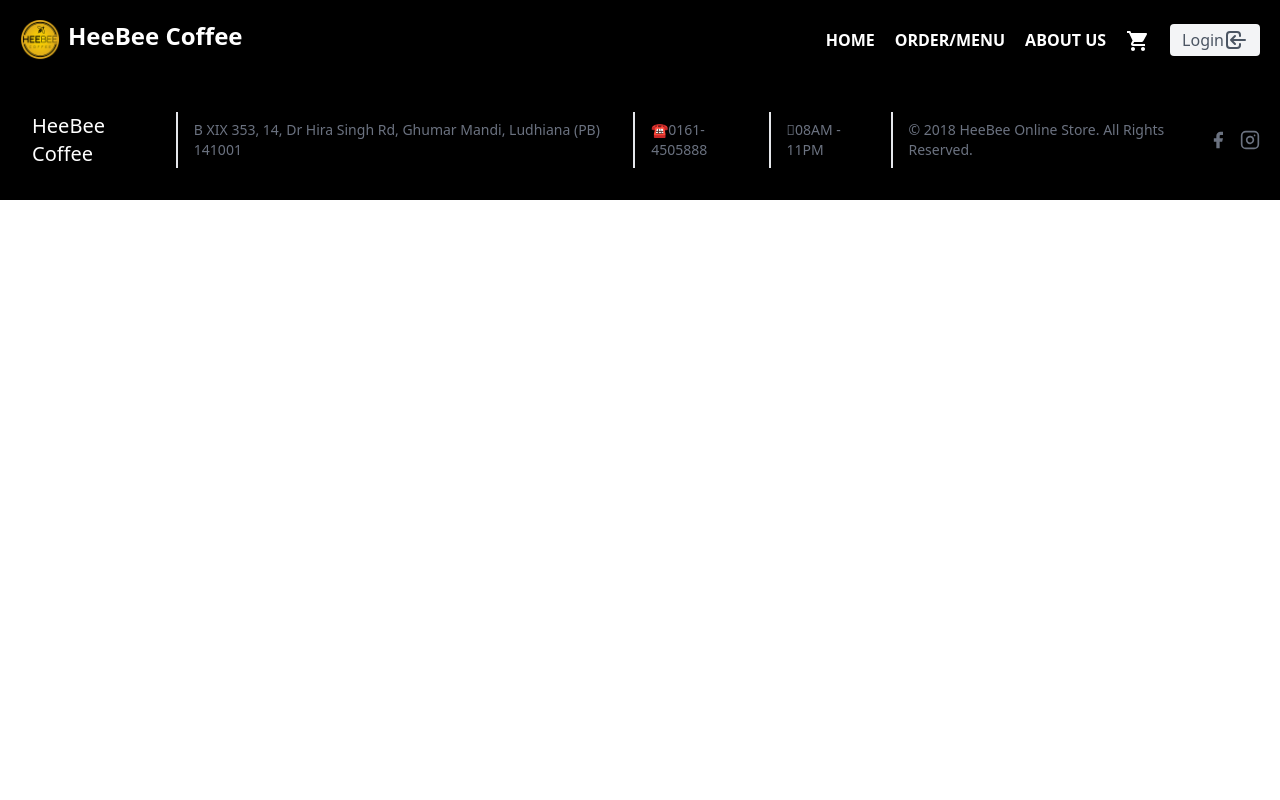
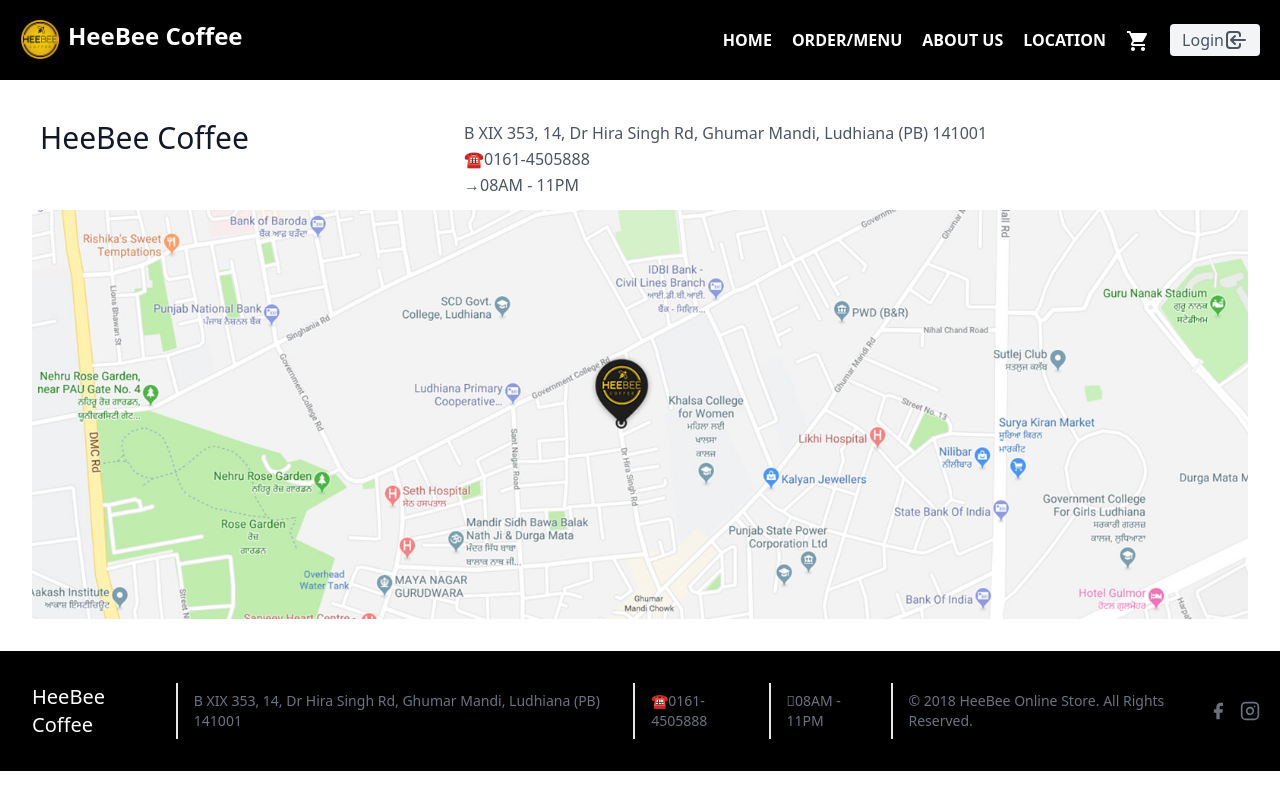
Before and after one commit to AvinashKumar69/HeeBee-Coffee-UI, a React (Create React App) app: page /location in a window 1280 px wide. Built offline with nearby package versions, Linux system fonts and the light colour scheme.

Commit message:
added Location page

```diff
--- a/src/components/AnimatedRoutes.js
+++ b/src/components/AnimatedRoutes.js
@@ -3,6 +3,7 @@
 import { Route, Routes, useLocation } from 'react-router-dom';
 import AboutUs from '../pages/AboutUs';
 import Home from '../pages/Home';
+import Location from "../pages/Location";
 import OrderMenu from '../pages/OrderMenu';
 // import { AnimatePresence } from "framer-motion/dist/framer-motion";
 
@@ -15,6 +16,7 @@
                 <Route exact path='/' element={<Home />} />
                 <Route exact path='/ordermenu' element={<OrderMenu />} />
                 <Route exact path='/aboutus' element={<AboutUs />} />
+                <Route exact path='/location' element={<Location />} />
             </Routes>
         </AnimatePresence>
     )
--- a/src/components/NavBar.js
+++ b/src/components/NavBar.js
@@ -1,7 +1,7 @@
+import ShoppingCartIcon from '@mui/icons-material/ShoppingCart';
 import React from 'react';
 import { NavLink } from 'react-router-dom';
 import Logo from '../assets/LogoHeeBee1.png';
-import ShoppingCartIcon from '@mui/icons-material/ShoppingCart';
 
 const NavBar = () => {
     return (
@@ -22,7 +22,7 @@
                     <NavLink to='/' className="mr-5 text-white font-bold hover:text-yellow-600">HOME</NavLink>
                     <NavLink to='/ordermenu' className="mr-5 text-white font-bold hover:text-yellow-600">ORDER/MENU</NavLink>
                     <NavLink to='/aboutus' className="mr-5 text-white font-bold hover:text-yellow-600">ABOUT US</NavLink>
-                    {/* <NavLink to='/location' className="mr-5 text-white font-bold hover:text-yellow-600">LOCATION</NavLink> */}
+                    <NavLink to='/location' className="mr-5 text-white font-bold hover:text-yellow-600">LOCATION</NavLink>
                     <NavLink to='/' className="mr-5 text-white font-bold hover:text-yellow-600"><ShoppingCartIcon /></NavLink>
                 </nav>
                 <button className="inline-flex items-center bg-gray-100 border-0 py-1 px-3 focus:outline-none hover:bg-gray-200 rounded text-base mt-4 md:mt-0">Login
@@ -30,11 +30,6 @@
                         <path strokeLinecap="round" strokeLinejoin="round" d="M11 16l-4-4m0 0l4-4m-4 4h14m-5 4v1a3 3 0 01-3 3H6a3 3 0 01-3-3V7a3 3 0 013-3h7a3 3 0 013 3v1" />
                     </svg>
                 </button>
-                {/* <button className="inline-flex items-center bg-gray-100 border-0 py-1 px-3 focus:outline-none hover:bg-gray-200 rounded text-base mt-4 md:mt-0">Login
-                    <svg xmlns="http://www.w3.org/2000/svg" className="h-6 w-6" fill="none" viewBox="0 0 24 24" stroke="currentColor" strokeWidth={2}>
-                        <path strokeLinecap="round" strokeLinejoin="round" d="M3 3h2l.4 2M7 13h10l4-8H5.4M7 13L5.4 5M7 13l-2.293 2.293c-.63.63-.184 1.707.707 1.707H17m0 0a2 2 0 100 4 2 2 0 000-4zm-8 2a2 2 0 11-4 0 2 2 0 014 0z" />
-                    </svg>
-                </button> */}
             </div>
         </header>
     )
--- /dev/null
+++ b/src/pages/Location.js
@@ -0,0 +1,29 @@
+import { motion } from "framer-motion";
+import React from 'react';
+import mapBG from '../assets/mapBG.jpg';
+
+
+const Location = () => {
+    return (
+        <motion.section class="text-gray-600 body-font"
+            initial={{ opacity: 0 }}
+            animate={{ opacity: 1 }}
+            exit={{ opacity: 0 }}
+        >
+            <div class="container px-10 py-10 mx-auto flex flex-wrap">
+                <div class="flex w-full mb-5 flex-wrap">
+                    <h1 class="sm:text-3xl text-2xl font-medium title-font text-gray-900 lg:w-1/3 lg:mb-0 mb-4">HeeBee Coffee</h1>
+                    <p class="lg:pl-6 lg:w-2/3 mx-auto leading-relaxed text-base">B XIX 353, 14, Dr Hira Singh Rd, Ghumar Mandi, Ludhiana (PB) 141001<br />&#x260E;0161-4505888<br />&#8594;08AM - 11PM</p>
+                </div>
+                <div class="flex flex-wrap md:-m-2 -m-1">
+                    <a className="flex w-full h-full flex-wrap"
+                        href='https://goo.gl/maps/59QdT4RQAMU2' target="_blank">
+                        <img src={mapBG} width="100%" height="100%" />
+                    </a>
+                </div>
+            </div>
+        </motion.section>
+    )
+}
+
+export default Location;
```
